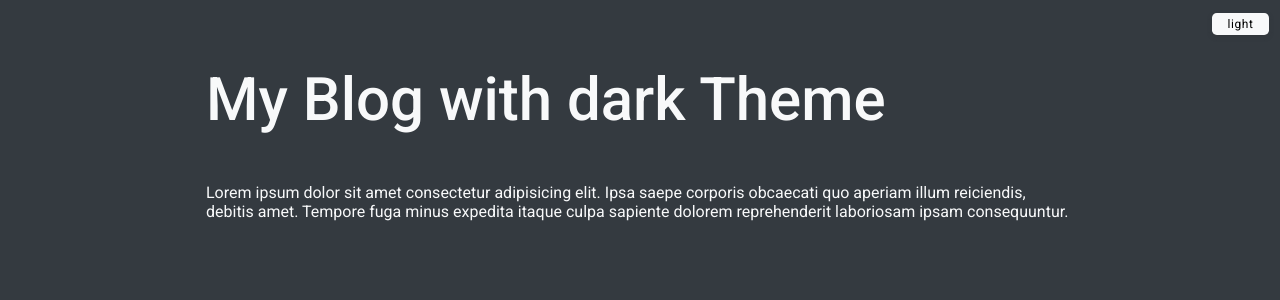
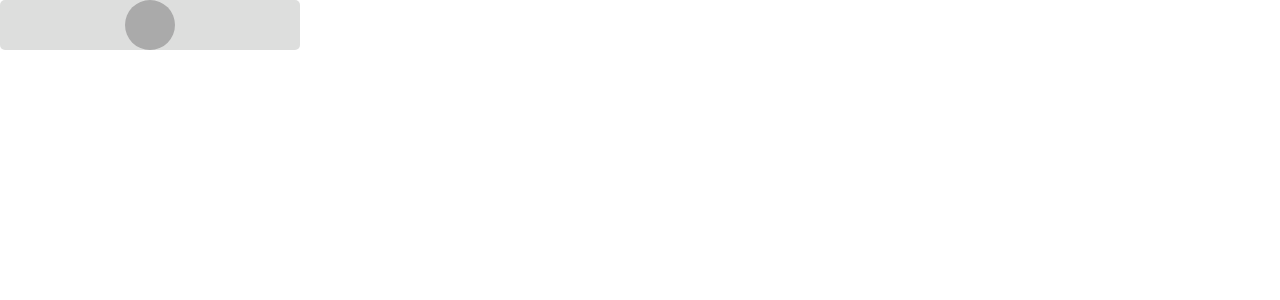
Before and after one commit to ArfinHasib/React-Projects, a React (Create React App) app: page / in a window 1280 px wide. Shown: the top 300 px of the page. Built offline with nearby package versions, Linux system fonts and the light colour scheme.

Commit message:
08-slide-to-unlock (building the UI)

```diff
--- a/src/App.js
+++ b/src/App.js
@@ -1,11 +1,12 @@
 import './App.css';
-import LightDarkMode from './projects/07-Light&DarkMode/Light&DarkMode';
 // import LikeMyPhoto from './projects/0.-like-my-photo/LikeMyPhoto';
 // import RandomizeColor from './projects/02-randomize-color/RandomizeColor';
 // import EsignatureApp from './projects/01-e-signature/EsignatureApp';
 // import Testimonials from './projects/04-testimonials-app/Testimonials';
 // import AlertApp from './projects/05-Alerts/AlertApp';
 // import TempControllerApp from './projects/06-Temp-Controller/TempControllerApp';
+// import LightDarkMode from './projects/07-Light&DarkMode/Light&DarkMode';
+import SlideToUnlock from './projects/08-slide-to-unlock/SlideToUnlock';
 
 function App() {
    return (
@@ -16,7 +17,8 @@
          {/* <Testimonials /> */}
          {/* <AlertApp /> */}
          {/* <TempControllerApp /> */}
-         <LightDarkMode />
+         {/* <LightDarkMode /> */}
+         <SlideToUnlock />
       </div>
    );
 }
--- /dev/null
+++ b/src/projects/08-slide-to-unlock/LockSlider.css
@@ -0,0 +1,24 @@
+.slider::-webkit-slider-thumb {
+   appearance: none;
+   width: 50px;
+   height: 50px;
+   border-radius: 50%;
+   background-color: #aaa;
+   /* background: #000; */
+   cursor: pointer;
+}
+.slider::-webkit-slider-thumb:active {
+   background-color: #fff;
+}
+
+.unlockIcon {
+   font-size: 80px;
+   color: rgba(240, 240, 240, 0.3);
+   cursor: pointer;
+   margin-bottom: 2rem;
+   transition: all 0.2s;
+}
+
+.unlockIcon:hover {
+   cover: #fff;
+}
--- /dev/null
+++ b/src/projects/08-slide-to-unlock/LockSlider.jsx
@@ -0,0 +1,24 @@
+import React from 'react';
+import './LockSlider.css';
+
+export default function LockSlider({ handleInput, sliderValue, width }) {
+   let sliderStyle = {
+      appearance: 'none',
+      width: !width ? '300px' : width,
+      height: '50px',
+      backgroundColor: ' rgba(188, 190, 188, 0.5)',
+      outline: 'none',
+   };
+
+   return (
+      <div>
+         <input
+            type='range'
+            className='slider mb-2 border-5'
+            style={sliderStyle}
+            value={sliderValue}
+            onInput={handleInput}
+         />
+      </div>
+   );
+}
--- /dev/null
+++ b/src/projects/08-slide-to-unlock/SlideToUnlock.jsx
@@ -0,0 +1,10 @@
+import React from 'react';
+import LockSlider from './LockSlider';
+
+export default function SlideToUnlock() {
+   return (
+      <div>
+         <LockSlider />
+      </div>
+   );
+}
```
